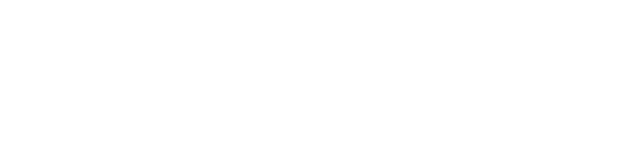
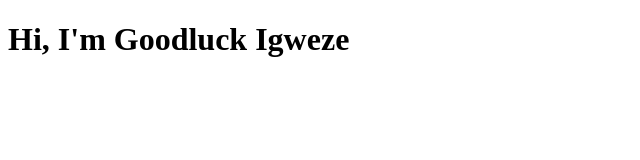
Before and after one commit to Goodluckigweze/testing-, a plain HTML site: page index.html in a window 1280 px wide. Shown: the whole page, without its empty margins (0-640 px from the left). Drawn offline with Linux system fonts and the light colour scheme.

Commit message:
Commit 2: Add heading with name

```diff
--- a/index.html
+++ b/index.html
@@ -8,3 +8,4 @@
 
 </body>
 </html>
+<h1>Hi, I'm Goodluck Igweze</h1>
```
